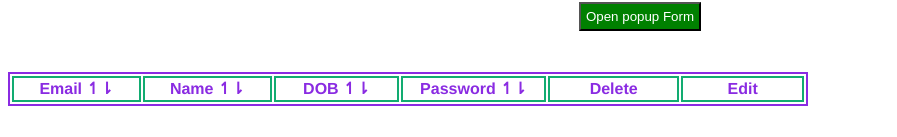
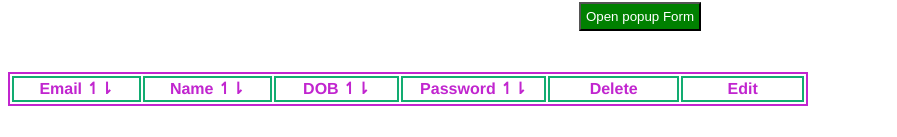
Before and after one commit to Ram85-git/excellence29, a Vue app in the folder card/: page / in a window 1280 px wide. Shown: the part 660-797 px from the top of the page, without its empty margins (0-897 px from the left). Built offline with nearby package versions, Linux system fonts and the light colour scheme.

Commit message:
Css applied

```diff
--- a/card/src/components/Table.vue
+++ b/card/src/components/Table.vue
@@ -162,7 +162,7 @@ table,tr,td,th {
     border: 2px solid rgb(18, 172, 113);
     height:20px;
     width: 200px;
-    color:blueviolet;
+    color:rgb(193, 37, 207);
 }
 table {
     margin-top: 5px;
```
